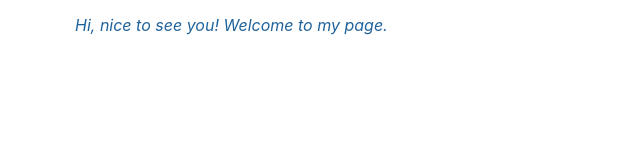
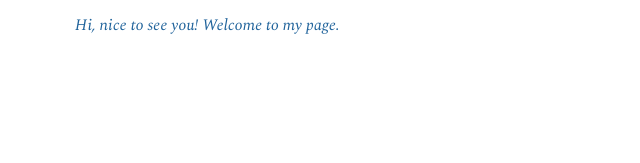
Before and after one commit to azuluna/azuluna.github.io, a plain HTML site: page index.html in a window 1280 px wide. Shown: the part 404-567 px from the top of the page, 10-650 px from the left. Drawn offline with nearby package versions, Linux system fonts and the light colour scheme.

Commit message:
Update style.css

```diff
--- a/style.css
+++ b/style.css
@@ -22,6 +22,8 @@
 }
 
 .about .hi {
+    font-family: 'Spectral',
+        serif;
     font-style: italic;
     margin-bottom: 100px;
     color: #20639b;
```
